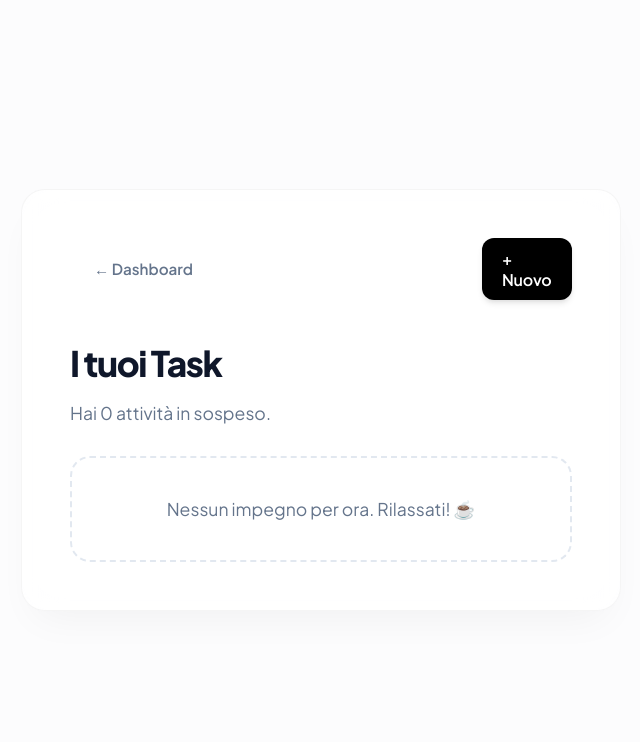
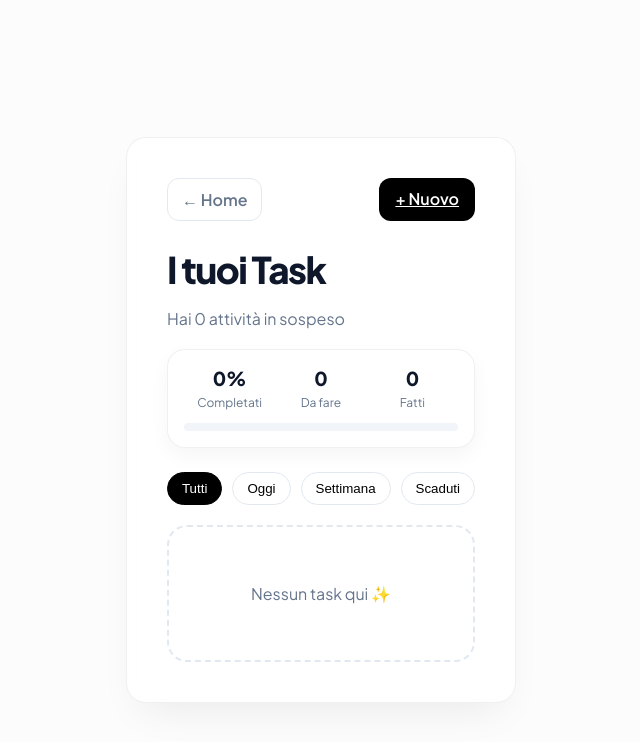
Before and after one commit to alessandros0tgiu/to-do-list, a Next.js app: page /list in a window 1280 px wide. Shown: the top 742 px of the page, without its empty margins (319-959 px from the left). Built offline with nearby package versions, Linux system fonts and the light colour scheme.

Commit message:
modifiche

```diff
--- a/app/globals.css
+++ b/app/globals.css
@@ -7,9 +7,9 @@
   --accent-soft: #f1f5f9;
   --text-main: #0f172a;
   --text-secondary: #64748b;
-  --border: rgba(0, 0, 0, 0.04);
-  --shadow-lux: 0 20px 40px -15px rgba(0, 0, 0, 0.05);
-  --radius: 24px;
+  --border: rgba(0, 0, 0, 0.06);
+  --shadow: 0 20px 40px -15px rgba(0, 0, 0, 0.08);
+  --radius: 20px;
 }
 
 body {
@@ -19,32 +19,30 @@ body {
   margin: 0;
   display: flex;
   justify-content: center;
-  align-items: center;
   min-height: 100vh;
   -webkit-font-smoothing: antialiased;
 }
 
-/* Container principale per tutte le pagine */
+/* ===== LAYOUT ===== */
 .page-wrapper {
   width: 100%;
   max-width: 520px;
   padding: 20px;
-  animation: fadeIn 0.6s ease-out;
+  animation: fadeIn 0.5s ease;
 }
 
 .glass-panel {
   background: var(--panel-bg);
-  backdrop-filter: blur(20px);
-  -webkit-backdrop-filter: blur(20px);
+  backdrop-filter: blur(18px);
   border: 1px solid var(--border);
   border-radius: var(--radius);
-  padding: 48px;
-  box-shadow: var(--shadow-lux);
+  padding: 40px;
+  box-shadow: var(--shadow);
 }
 
-/* Tipografia */
+/* ===== TYPO ===== */
 .h1-super {
-  font-size: 2.5rem;
+  font-size: 2.3rem;
   font-weight: 800;
   letter-spacing: -0.04em;
   margin-bottom: 8px;
@@ -52,19 +50,18 @@ body {
 
 .p-muted {
   color: var(--text-secondary);
-  font-size: 1.1rem;
-  margin-bottom: 32px;
+  font-size: 1rem;
 }
 
-/* Bottoni e Input "High-End" */
+/* ===== INPUT ===== */
 .input-field {
   width: 100%;
-  padding: 18px 24px;
-  border-radius: 16px;
+  padding: 16px 20px;
+  border-radius: 14px;
   border: 1px solid #e2e8f0;
   background: #f8fafc;
   font-size: 1rem;
-  transition: all 0.3s cubic-bezier(0.4, 0, 0.2, 1);
+  transition: 0.2s;
   box-sizing: border-box;
 }
 
@@ -75,20 +72,17 @@ body {
   box-shadow: 0 0 0 4px rgba(0, 0, 0, 0.05);
 }
 
+/* ===== BUTTONS ===== */
 .btn-black {
   background: var(--accent);
-  color: #fff;
-  padding: 18px 32px;
-  border-radius: 16px;
+  color: white;
+  padding: 14px 20px;
+  border-radius: 14px;
   font-weight: 600;
-  text-decoration: none;
-  display: flex;
-  align-items: center;
-  justify-content: center;
-  transition: all 0.2s ease;
   border: none;
   cursor: pointer;
   width: 100%;
+  transition: 0.2s;
 }
 
 .btn-black:hover {
@@ -97,20 +91,188 @@ body {
 }
 
 .btn-ghost {
+  background: transparent;
+  border: 1px solid #e2e8f0;
+  padding: 10px 14px;
+  border-radius: 12px;
+  cursor: pointer;
   color: var(--text-secondary);
+  font-weight: 600;
   text-decoration: none;
-  font-weight: 600;
-  font-size: 0.9rem;
-  padding: 8px 12px;
-  border-radius: 8px;
-  transition: background 0.2s;
+  transition: 0.2s;
+  display: inline-flex;
+  align-items: center;
 }
 
 .btn-ghost:hover {
   background: var(--accent-soft);
-  color: var(--accent);
+  color: var(--text-main);
+  transform: translateY(-1px);
 }
 
+.btn-primary {
+  background: var(--accent);
+  color: white;
+  padding: 10px 16px;
+  border-radius: 12px;
+  border: none;
+  cursor: pointer;
+  font-weight: 600;
+  transition: 0.2s;
+}
+
+.btn-primary:hover {
+  background: #333;
+  transform: translateY(-1px);
+}
+
+/* ===== TOP BAR ===== */
+.top-bar {
+  display: flex;
+  justify-content: space-between;
+  margin-bottom: 20px;
+}
+
+/* ===== FILTERS ===== */
+.filter-bar {
+  display: flex;
+  gap: 10px;
+  flex-wrap: wrap;
+  margin-bottom: 20px;
+}
+
+.filter-btn {
+  padding: 8px 14px;
+  border-radius: 999px;
+  border: 1px solid #e2e8f0;
+  background: white;
+  cursor: pointer;
+  font-weight: 500;
+  transition: 0.2s;
+}
+
+.filter-btn:hover {
+  background: #f8fafc;
+  transform: translateY(-1px);
+}
+
+.filter-btn.active {
+  background: var(--accent);
+  color: white;
+  border-color: var(--accent);
+}
+
+/* ===== TODO CARD ===== */
+.todo-item-card {
+  display: flex;
+  justify-content: space-between;
+  align-items: center;
+  padding: 16px 18px;
+  border: 1px solid var(--border);
+  border-radius: 16px;
+  background: white;
+  transition: 0.2s;
+}
+
+.todo-item-card:hover {
+  transform: translateY(-2px);
+  box-shadow: 0 8px 24px rgba(0, 0, 0, 0.06);
+}
+
+/* LEFT */
+.todo-left {
+  display: flex;
+  gap: 14px;
+  align-items: center;
+  flex: 1;
+  cursor: pointer;
+}
+
+/* TEXT */
+.todo-text-wrapper {
+  display: flex;
+  flex-direction: column;
+}
+
+.todo-text {
+  font-size: 1rem;
+  font-weight: 500;
+}
+
+.todo-text.completed {
+  text-decoration: line-through;
+  opacity: 0.5;
+}
+
+.todo-date {
+  font-size: 12px;
+  opacity: 0.6;
+  margin-top: 2px;
+}
+
+/* ===== CHECKBOX ===== */
+.custom-checkbox {
+  appearance: none;
+  width: 20px;
+  height: 20px;
+  border: 2px solid #cbd5e1;
+  border-radius: 6px;
+  cursor: pointer;
+  position: relative;
+  transition: 0.2s;
+}
+
+.custom-checkbox:checked {
+  background: var(--accent);
+  border-color: var(--accent);
+}
+
+.custom-checkbox:checked::after {
+  content: "✓";
+  position: absolute;
+  color: white;
+  font-size: 12px;
+  top: 50%;
+  left: 50%;
+  transform: translate(-50%, -50%);
+}
+
+/* ===== DELETE BUTTON (FINAL CLEAN) ===== */
+.delete-btn {
+  width: 34px;
+  height: 34px;
+  border-radius: 10px;
+  border: none;
+  background: #fff1f2;
+  color: #e11d48;
+  cursor: pointer;
+  display: flex;
+  align-items: center;
+  justify-content: center;
+  transition: 0.2s;
+  font-size: 16px;
+}
+
+.delete-btn:hover {
+  background: #ffe4e6;
+  transform: scale(1.08);
+}
+
+/* ===== OVERDUE ===== */
+.overdue {
+  border-color: #ef4444 !important;
+  background: #fff5f5;
+}
+
+/* ===== EMPTY ===== */
+.empty-box {
+  text-align: center;
+  padding: 40px;
+  border: 2px dashed #e2e8f0;
+  border-radius: 20px;
+}
+
+/* ===== ANIMATION ===== */
 @keyframes fadeIn {
   from {
     opacity: 0;
@@ -123,105 +285,60 @@ body {
   }
 }
 
-/* Stili specifici per la lista dei Task */
-.todo-item-card {
-  display: flex;
-  align-items: center;
-  justify-content: space-between;
-  padding: 18px 24px;
-  background: #fff;
-  border: 1px solid rgba(0, 0, 0, 0.04);
+/* ===== STATS DASHBOARD ===== */
+.stats-card {
+  background: white;
+  border: 1px solid var(--border);
   border-radius: 18px;
-  transition: all 0.2s ease;
+  padding: 16px;
+  margin-bottom: 20px;
+  box-shadow: 0 8px 20px rgba(0, 0, 0, 0.04);
 }
 
-.todo-item-card:hover {
-  transform: translateX(4px);
-  border-color: #e2e8f0;
-  box-shadow: 0 4px 12px rgba(0, 0, 0, 0.03);
+.stats-row {
+  display: flex;
+  justify-content: space-between;
+  margin-bottom: 12px;
 }
 
-.todo-text {
-  font-size: 1.05rem;
-  font-weight: 500;
-  transition: all 0.3s ease;
+.stat-box {
+  text-align: center;
+  flex: 1;
+}
+
+.stat-number {
+  display: block;
+  font-size: 1.2rem;
+  font-weight: 800;
   color: var(--text-main);
 }
 
-.todo-text.completed {
-  text-decoration: line-through;
+.stat-label {
+  font-size: 0.75rem;
   color: var(--text-secondary);
-  opacity: 0.6;
 }
 
-.custom-checkbox {
-  appearance: none;
-  width: 24px;
-  height: 24px;
-  border: 2px solid #cbd5e1;
-  border-radius: 8px;
-  cursor: pointer;
-  position: relative;
-  transition: all 0.2s;
+/* ===== PROGRESS BAR ===== */
+.progress-bar {
+  width: 100%;
+  height: 8px;
+  background: #f1f5f9;
+  border-radius: 999px;
+  overflow: hidden;
 }
 
-.custom-checkbox:checked {
-  background-color: var(--accent);
-  border-color: var(--accent);
+.progress-fill {
+  height: 100%;
+  background: var(--accent);
+  border-radius: 999px;
+  transition: width 0.4s ease;
 }
 
-.custom-checkbox:checked::after {
-  content: '✓';
-  position: absolute;
-  color: white;
-  font-size: 14px;
-  top: 50%;
-  left: 50%;
-  transform: translate(-50%, -50%);
+.stats-card {
+  margin-bottom: 24px;
 }
 
-.delete-btn {
-  background: none;
-  border: none;
-  color: #94a3b8;
-  font-size: 1.2rem;
-  cursor: pointer;
-  padding: 8px;
-  border-radius: 8px;
-  transition: all 0.2s;
+.todo-list-container {
+  display: grid;
+  gap: 12px;
 }
-
-.delete-btn:hover {
-  background: #fee2e2;
-  color: #ef4444;
-}
-
-/* Aggiungi questo in fondo a app/globals.css se vuoi un feedback più "premium" */
-.btn-black {
-  letter-spacing: -0.01em;
-  box-shadow: 0 4px 6px -1px rgba(0, 0, 0, 0.1), 0 2px 4px -1px rgba(0, 0, 0, 0.06);
-}
-
-.btn-black:active {
-  transform: scale(0.96);
-  /* Effetto pressione del tasto reale */
-}
-
-.btn-ghost {
-  color: var(--text-secondary);
-  text-decoration: none;
-  font-weight: 600;
-  font-size: 0.95rem;
-  padding: 12px 24px;
-  border-radius: 12px;
-  transition: all 0.2s ease;
-  width: 100%;
-  /* Occupa tutto il contenitore maxWidth di 300px */
-  box-sizing: border-box;
-}
-
-.btn-ghost:hover {
-  background: var(--accent-soft);
-  color: var(--accent);
-  transform: translateY(-1px);
-}
--- a/app/list/page.tsx
+++ b/app/list/page.tsx
@@ -4,10 +4,14 @@ import { useEffect, useState } from "react";
 import { Todo } from "@/types/todo";
 import { getTodos, saveTodos } from "@/lib/storage";
 import Link from "next/link";
+import { isToday, isThisWeek, isOverdue } from "@/lib/date";
+
+type Filter = "all" | "today" | "week" | "overdue";
 
 export default function ListPage() {
   const [todos, setTodos] = useState<Todo[]>([]);
   const [mounted, setMounted] = useState(false);
+  const [filter, setFilter] = useState<Filter>("all");
 
   useEffect(() => {
     setTodos(getTodos());
@@ -15,56 +19,156 @@ export default function ListPage() {
   }, []);
 
   const toggleTodo = (id: string) => {
-    const updated = todos.map(t => t.id === id ? { ...t, completed: !t.completed } : t);
+    const updated = todos.map((t) =>
+      t.id === id ? { ...t, completed: !t.completed } : t
+    );
     setTodos(updated);
     saveTodos(updated);
   };
 
   const deleteTodo = (id: string) => {
-    const updated = todos.filter(t => t.id !== id);
+    const updated = todos.filter((t) => t.id !== id);
     setTodos(updated);
     saveTodos(updated);
   };
 
+  const filtered = todos.filter((t) => {
+    if (filter === "today") return isToday(t.dueDate);
+    if (filter === "week") return isThisWeek(t.dueDate);
+    if (filter === "overdue") return isOverdue(t.dueDate);
+    return true;
+  });
+
+  const completed = todos.filter((t) => t.completed).length;
+  const pending = todos.filter((t) => !t.completed).length;
+  const progress = todos.length ? Math.round((completed / todos.length) * 100) : 0;
+
   if (!mounted) return null;
 
   return (
-    <div className="page-wrapper" style={{ maxWidth: '600px' }}>
+    <div
+      className="page-wrapper"
+      style={{
+        maxWidth: "600px",
+        minHeight: "100vh",
+        display: "flex",
+        alignItems: "center",
+        justifyContent: "center",
+      }}
+    >
       <div className="glass-panel">
-        <div style={{ display: 'flex', justifyContent: 'space-between', alignItems: 'center', marginBottom: '40px' }}>
-          <Link href="/" className="btn-ghost">← Dashboard</Link>
-          <Link href="/add" className="btn-black" style={{ padding: '10px 20px', width: 'auto', borderRadius: '12px' }}>
+
+        {/* HEADER NAV */}
+        <div className="top-bar">
+          <Link href="/" className="btn-ghost">
+            ← Home
+          </Link>
+
+          <Link href="/add" className="btn-primary">
             + Nuovo
           </Link>
         </div>
 
-        <header style={{ marginBottom: '32px' }}>
-          <h1 className="h1-super" style={{ fontSize: '2.2rem' }}>I tuoi Task</h1>
-          <p className="p-muted">Hai {todos.filter(t => !t.completed).length} attività in sospeso.</p>
+        {/* TITLE */}
+        <header style={{ marginBottom: "20px" }}>
+          <h1 className="h1-super">I tuoi Task</h1>
+          <p className="p-muted">
+            Hai {pending} attività in sospeso
+          </p>
         </header>
 
-        <div className="todo-list-container" style={{ display: 'grid', gap: '12px' }}>
-          {todos.map((todo) => (
-            <div key={todo.id} className="todo-item-card">
-              <label style={{ display: 'flex', alignItems: 'center', gap: '16px', flex: 1, cursor: 'pointer' }}>
+        {/* 📊 DASHBOARD STATS */}
+        <div className="stats-card">
+
+          <div className="stats-row">
+            <div className="stat-box">
+              <span className="stat-number">{progress}%</span>
+              <span className="stat-label">Completati</span>
+            </div>
+
+            <div className="stat-box">
+              <span className="stat-number">{pending}</span>
+              <span className="stat-label">Da fare</span>
+            </div>
+
+            <div className="stat-box">
+              <span className="stat-number">{completed}</span>
+              <span className="stat-label">Fatti</span>
+            </div>
+          </div>
+
+          <div className="progress-bar">
+            <div
+              className="progress-fill"
+              style={{ width: `${progress}%` }}
+            />
+          </div>
+        </div>
+
+        {/* FILTRI */}
+        <div className="filter-bar">
+          <button
+            className={`filter-btn ${filter === "all" ? "active" : ""}`}
+            onClick={() => setFilter("all")}
+          >
+            Tutti
+          </button>
+
+          <button
+            className={`filter-btn ${filter === "today" ? "active" : ""}`}
+            onClick={() => setFilter("today")}
+          >
+            Oggi
+          </button>
+
+          <button
+            className={`filter-btn ${filter === "week" ? "active" : ""}`}
+            onClick={() => setFilter("week")}
+          >
+            Settimana
+          </button>
+
+          <button
+            className={`filter-btn ${filter === "overdue" ? "active" : ""}`}
+            onClick={() => setFilter("overdue")}
+          >
+            Scaduti
+          </button>
+        </div>
+
+        {/* LISTA */}
+        <div className="todo-list-container">
+          {filtered.map((todo) => {
+            const overdue = isOverdue(todo.dueDate);
+
+            return (
+              <div
+                key={todo.id}
+                className={`todo-item-card ${overdue ? "overdue" : ""}`}
+              >
+                <label className="todo-left">
                   <input
                     type="checkbox"
                     checked={todo.completed}
                     onChange={() => toggleTodo(todo.id)}
                     className="custom-checkbox"
                   />
-                <div style={{ display: "flex", flexDirection: "column" }}>
-                  <span className={`todo-text ${todo.completed ? "completed" : ""}`}>
+
+                  <div className="todo-text-wrapper">
+                    <span
+                      className={`todo-text ${todo.completed ? "completed" : ""}`}
+                    >
                       {todo.text}
                     </span>
 
                     {todo.dueDate && (
-                    <small style={{ opacity: 0.6, fontSize: "12px" }}>
-                      📅 Scadenza: {todo.dueDate}
+                      <small className="todo-date">
+                        📅 {todo.dueDate}
                       </small>
                     )}
                   </div>
                 </label>
+
                 <button
                   onClick={() => deleteTodo(todo.id)}
                   className="delete-btn"
@@ -73,14 +177,16 @@ export default function ListPage() {
                   ✕
                 </button>
               </div>
-          ))}
+            );
+          })}
 
-          {todos.length === 0 && (
-            <div style={{ textAlign: 'center', padding: '40px 0', border: '2px dashed #e2e8f0', borderRadius: '20px' }}>
-              <p className="p-muted" style={{ margin: 0 }}>Nessun impegno per ora. Rilassati! ☕</p>
+          {filtered.length === 0 && (
+            <div className="empty-box">
+              <p className="p-muted">Nessun task qui ✨</p>
             </div>
           )}
         </div>
+
       </div>
     </div>
   );
--- /dev/null
+++ b/lib/date.ts
@@ -0,0 +1,44 @@
+export const isToday = (dateStr?: string) => {
+  if (!dateStr) return false;
+  const d = new Date(dateStr);
+  const today = new Date();
+
+  return d.toDateString() === today.toDateString();
+};
+
+export const isThisWeek = (dateStr?: string) => {
+  if (!dateStr) return false;
+
+  const d = new Date(dateStr);
+  const now = new Date();
+
+  const start = new Date(now);
+  start.setDate(now.getDate() - now.getDay());
+
+  const end = new Date(start);
+  end.setDate(start.getDate() + 7);
+
+  return d >= start && d <= end;
+};
+
+export const isOverdue = (dateStr?: string) => {
+  if (!dateStr) return false;
+
+  const d = new Date(dateStr);
+  const now = new Date();
+
+  // scaduto se prima di oggi
+  return d < new Date(now.toDateString());
+};
+
+export const isDueSoon = (dateStr?: string) => {
+  if (!dateStr) return false;
+
+  const d = new Date(dateStr);
+  const now = new Date();
+
+  const diff = d.getTime() - now.getTime();
+  const oneDay = 1000 * 60 * 60 * 24;
+
+  return diff > 0 && diff <= oneDay;
+};
```
Lines whose indentation alone changed are shown as unchanged.
